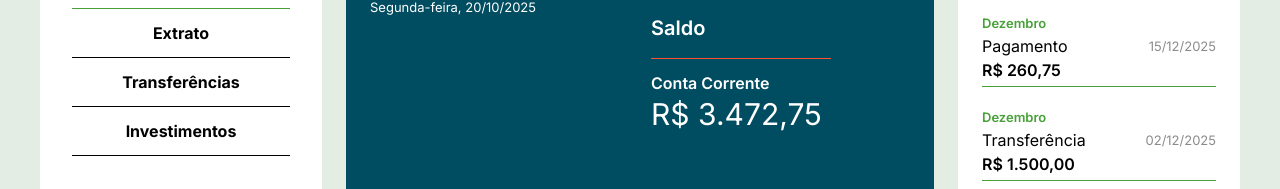
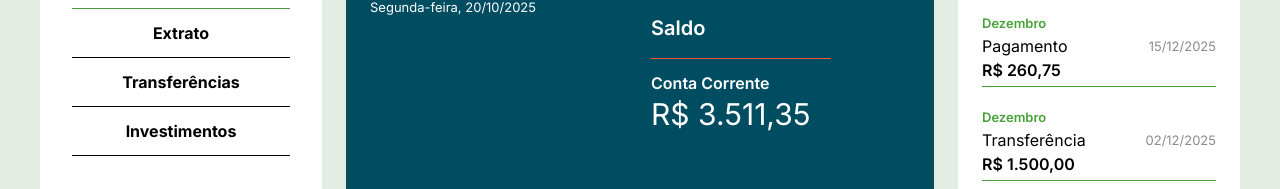
Before and after one commit to RomualdoBorges/postech_fase_1, a Next.js app: page / in a window 1280 px wide. Shown: the part 173-362 px from the top of the page. Built offline with nearby package versions, Linux system fonts and the light colour scheme; some icons are missing.

Commit message:
criacao de funcao para calcular o saldo da conta corrente

```diff
--- a/src/app/page.tsx
+++ b/src/app/page.tsx
@@ -6,6 +6,7 @@ import BankStatementList from "../components/BankStatementList";
 import Balance from "@/components/Balance";
 import NewTransaction from "@/components/NewTransaction";
 import { getRecentTransactions } from "@/utils/getRecentTransactions";
+import { getFullBalance } from "@/utils/getFullBalance";
 
 export default async function Home() {
   const res = await fetch("http://localhost:3000/api/transactions", {
@@ -13,7 +14,7 @@ export default async function Home() {
   });
   const { user, transaction } = await res.json();
   const recentTransaction = getRecentTransactions(transaction, 4);
-
+  const fullBalance = getFullBalance(transaction);
   return (
     <div className={styles.container}>
       <section className={styles.menu}>
@@ -21,7 +22,7 @@ export default async function Home() {
       </section>
 
       <section className={styles.cardsCenter}>
-        <Balance nickname={user[0].nickname} balance={user[0].balance} />
+        <Balance nickname={user[0].nickname} balance={fullBalance} />
         <NewTransaction />
       </section>
 
--- /dev/null
+++ b/src/utils/getFullBalance.ts
@@ -0,0 +1,15 @@
+import { BankStatementData } from "@/components/BankStatementList";
+
+export function getFullBalance(transactions: BankStatementData[]): number {
+  let deposit = 0;
+  let transfer = 0;
+  let payment = 0;
+
+  for (const item of transactions) {
+    if (item.type === 1) deposit += item.value;
+    else if (item.type === 2) transfer += item.value;
+    else if (item.type === 3) payment += item.value;
+  }
+
+  return deposit - transfer - payment;
+}
```
